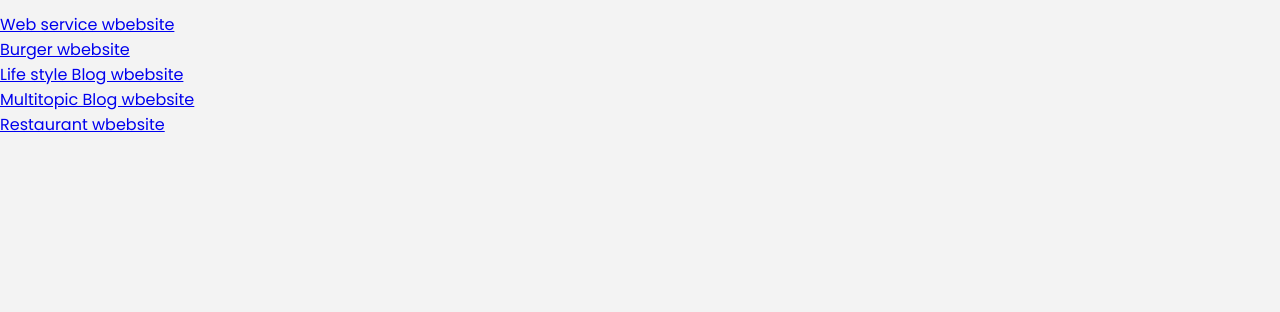
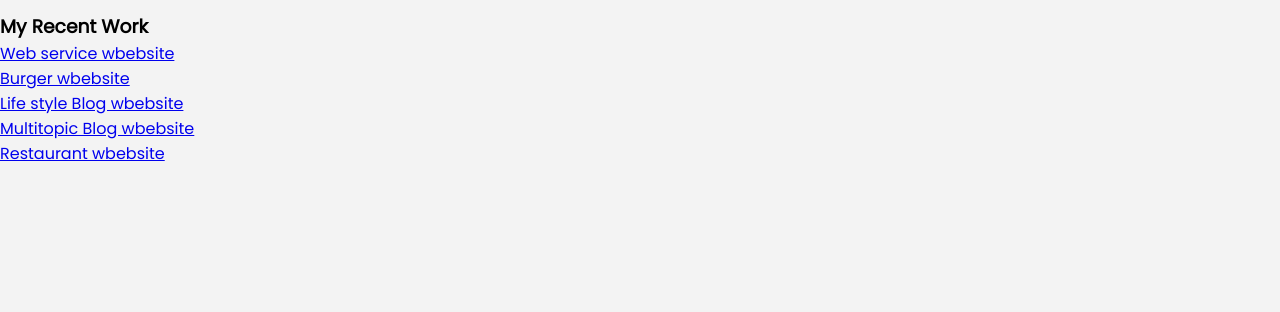
Before and after one commit to maisha-maliha/maisha, a plain HTML site: page index.html in a window 1280 px wide. Shown: the part 788-1100 px from the top of the page. Drawn offline with Linux system fonts and the light colour scheme; a script that the page names is missing; a web font is replaced by a local one.

Commit message:
Update index.html

```diff
--- a/index.html
+++ b/index.html
@@ -31,7 +31,7 @@
         </p>
 
     </main>
-
+    <h3>My Recent Work</h3>
     <ul>
         <li><a href="https://serveweb.netlify.app/">Web service wbebsite</a></li>
         <li><a href="https://burgermaniaa.netlify.app/">Burger wbebsite</a></li>
```
